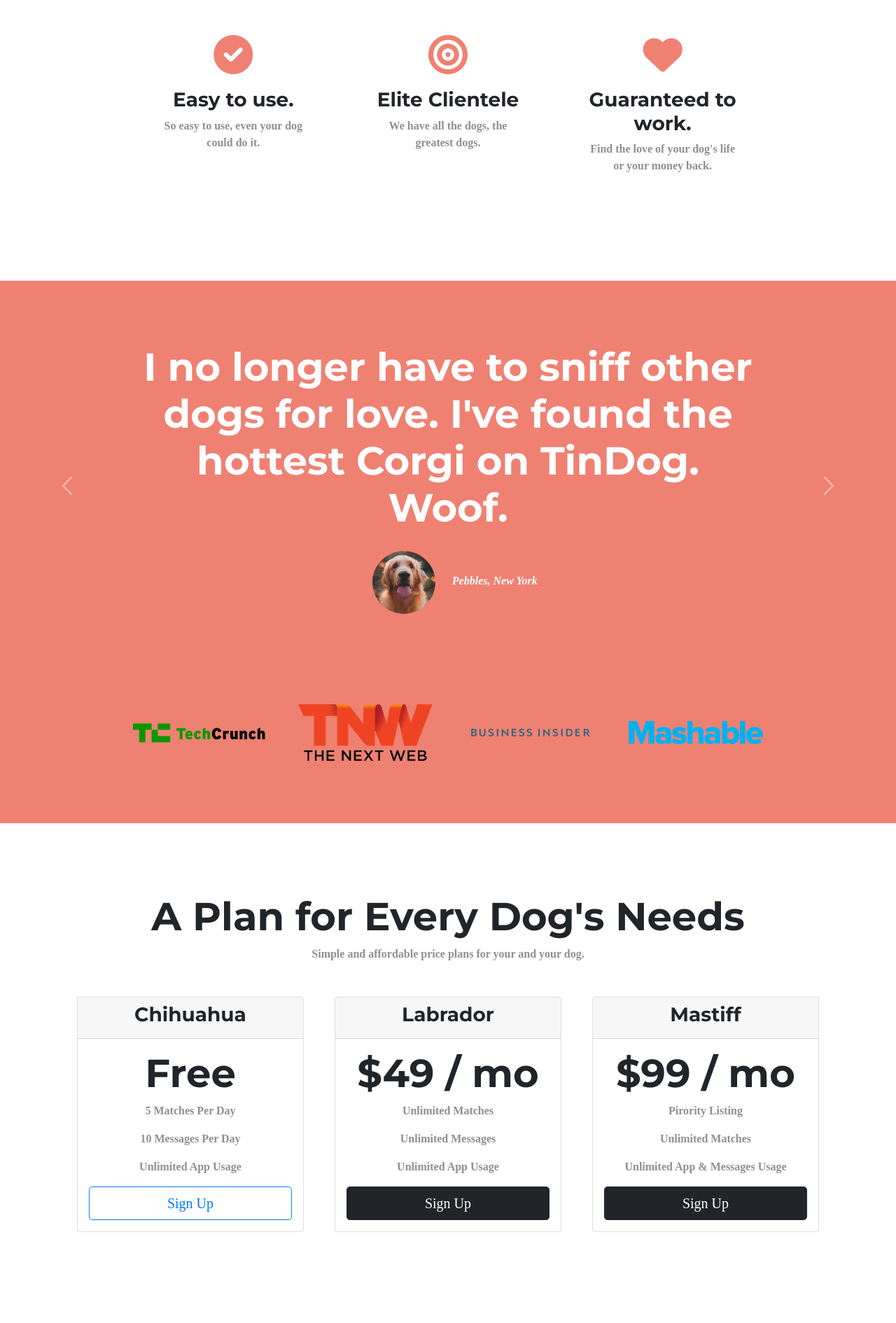
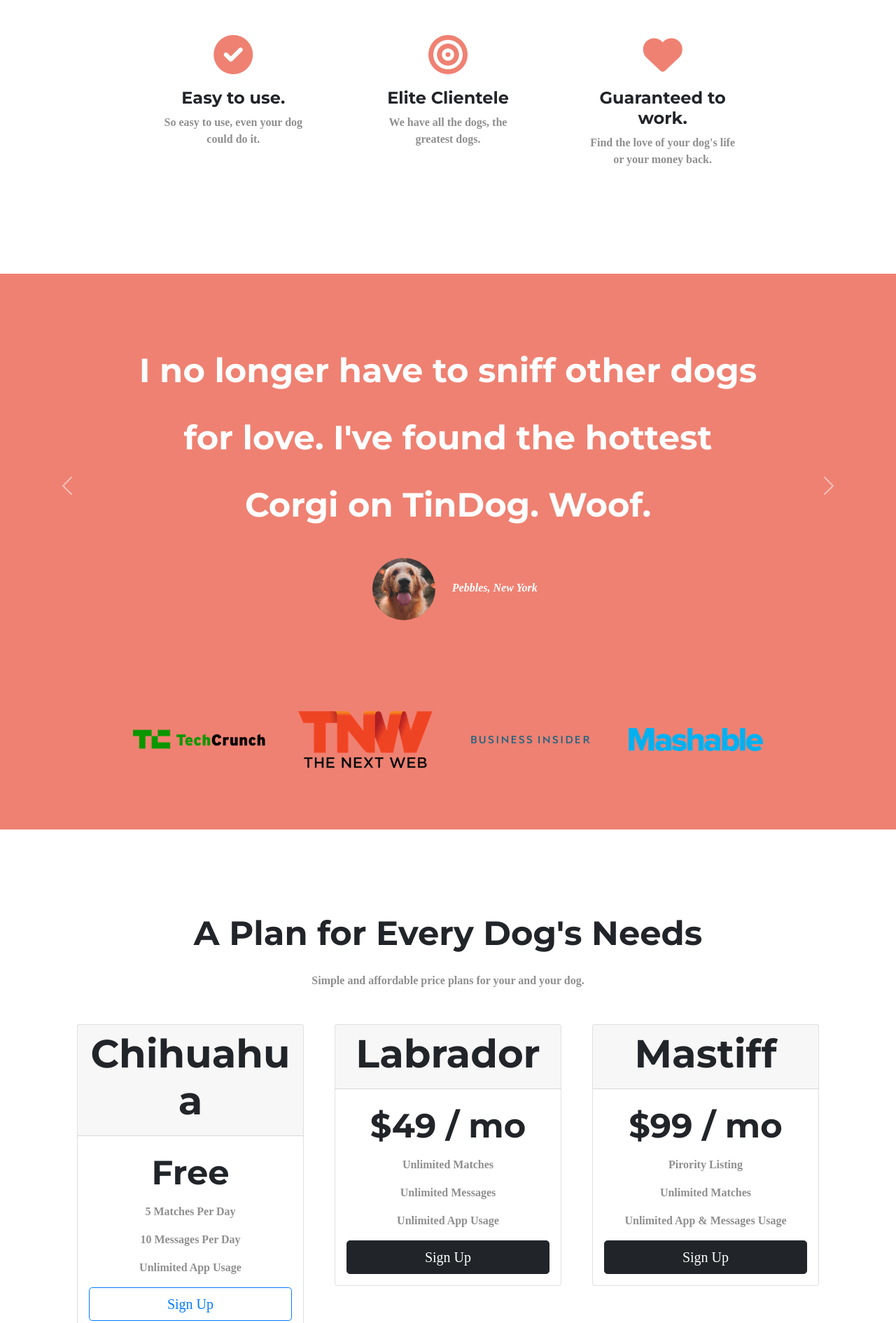
Before and after one commit to sherryrich/tindog, a plain HTML site: page index.html in a window 1280 px wide. Shown: the part 840-2730 px from the top of the page at 70% size. Drawn offline with nearby package versions, Linux system fonts and the light colour scheme.

Commit message:
refactring css

```diff
--- a/assets/css/style.css
+++ b/assets/css/style.css
@@ -4,33 +4,37 @@ body {
     font-family: 'Montserrat, sans-serif';
     line-height: 1.5;
     font-weight: 900;
+    text-align: center;
 }
 
 #title {
     background-color: #ff4c68;
     color: #fff;
+    text-align: left;
 }
 
-h1 {
+h1, h2, h3, h4, h5, h6 {
     font-family: 'Montserrat';
     font-weight: 900;
     font-size: 3.5rem;
 }
 
-h2 {
-    font-family: 'Montserrat';
-    font-weight: 900;
-    font-size: 3.5rem;
-    line-height: 1.2;
-}
-
-h3 {
-    font-family: 'Montserrat';
-    font-weight: 900;
-}
 
 p{
     color: #8f8f8f;
+}
+
+.big-heading {
+    font-family: 'Montserrat';
+    font-size: 3.5rem;
+    font-weight: 900;
+    line-height: 1.3;
+}
+
+
+.section-heading {
+    font-size: 3rem;
+    line-height: 2;
 }
 
 .container-fluid {
@@ -56,8 +60,9 @@ p{
     .nav-link {
         font-size: 1.2rem;
         font-family: "Montserrat";
-        font-weight: 300;
+        font-weight: 800;
     }
+
 
     /* buttons */
 
@@ -81,7 +86,9 @@ p{
     padding: 3% 15% 7%;
 }
 
-
+.feature-title {
+    font-size: 1.5rem;
+}
 
 .white-section {
     background-color: #fff;
@@ -91,7 +98,6 @@ p{
 
 
     .features-section {
-        text-align: center;
         padding: 5%;
         padding-top: -150px;
     }
@@ -116,11 +122,14 @@ p{
 
 
     #testimonials {
-        text-align: center;
         background-color: #ef8172;
         color: #fff;
     }
 
+    .testimonial-text {
+        font-size: 3rem;
+        line-height: 2;
+    }
 
     .testimonial-image {
         width: 10%;
@@ -130,7 +139,6 @@ p{
 
     #press {
         background-color: #ef8172;
-        text-align: center;
         padding-bottom: 3%;
     }
 
@@ -148,7 +156,11 @@ p{
 
 #pricing {
     padding: 100px;
-    text-align: center;
+}
+
+.price-text{
+    font-size: 3rem;
+    line-height: 1.5;
 }
 
 .btn-block {
@@ -170,7 +182,6 @@ p{
 
 
 #cta {
-    text-align: center;
     background-color: #ef8172;
     color: #fff;
     padding: 7% 15%;
@@ -178,19 +189,12 @@ p{
     margin-bottom: 0.5rem;
 }
 
-.cta-heading {
-    font-family: 'Montserrat';
-    font-weight: 900;
-    font-size: 3.5rem;
-    line-height: 1.5;
-}
 
 
 /* footer section */
 
 #footer {
     padding: 7% 15%;
-    text-align: center;
 }
 
 .social-media-icon {
--- a/index.html
+++ b/index.html
@@ -52,7 +52,7 @@
             <!-- anything smaller than large size will be 100% with -->
             <div class="row">
                 <div class="col-lg-6">
-                    <h1>Meet new and interesting dogs nearby.</h1>
+                    <h1 class="big-heading">Meet new and interesting dogs nearby.</h1>
                     <button type="button" class="download-button btn btn-dark btn-lg"><i class="fa-brands fa-apple"></i>
                         Download</button>
                     <button type="button" class="download-button btn btn-outline-light btn-lg"><i
@@ -72,19 +72,19 @@
             <div class="row">
                 <div class="col-lg-4 features-section">
                     <div><i class=" fa-solid fa-circle-check"></i>
-                        <h3>Easy to use.</h3>
+                        <h3 class="feature-title">Easy to use.</h3>
                         <p>So easy to use, even your dog could do it.</p>
                     </div>
                 </div>
                 <div class="col-lg-4 features-section">
                     <div><i class=" fa-solid fa-bullseye"></i>
-                        <h3>Elite Clientele</h3>
+                        <h3 class="feature-title">Elite Clientele</h3>
                         <p>We have all the dogs, the greatest dogs.</p>
                     </div>
                 </div>
                 <div class="col-lg-4 features-section">
                     <div><i class="fa-solid fa-heart"></i>
-                        <h3>Guaranteed to work.</h3>
+                        <h3 class="feature-title">Guaranteed to work.</h3>
                         <p>Find the love of your dog's life or your money back.</p>
                     </div>
                 </div>
@@ -100,7 +100,7 @@
         <div id="testimonial-carousel" class="carousel slide" data-ride="false">
             <div class="carousel-inner">
                 <div class="carousel-item active">
-                    <h2>I no longer have to sniff other dogs for love. I've found the hottest Corgi on TinDog. Woof.
+                    <h2 class="testimonial-text">I no longer have to sniff other dogs for love. I've found the hottest Corgi on TinDog. Woof.
                     </h2>
                     <img class="testimonial-image" src="assets/images/dog-img.jpg" alt="dog-profile">
                     <em>Pebbles, New York</em>
@@ -141,7 +141,7 @@
 
     <section id="pricing">
 
-        <h2>A Plan for Every Dog's Needs</h2>
+        <h2 class="section-heading">A Plan for Every Dog's Needs</h2>
         <p>Simple and affordable price plans for your and your dog.</p>
 
         <div class="row">
@@ -152,7 +152,7 @@
                     <h3>Chihuahua</h3>
                 </div>
                 <div class="card-body">
-                    <h2>Free</h2>
+                    <h2 class="price-text">Free</h2>
                     <p>5 Matches Per Day</p>
                     <p>10 Messages Per Day</p>
                     <p>Unlimited App Usage</p>
@@ -168,7 +168,7 @@
                         <h3>Labrador</h3>
                     </div>
                     <div class="card-body">
-                        <h2>$49 / mo</h2>
+                        <h2 class="price-text">$49 / mo</h2>
                         <p>Unlimited Matches</p>
                         <p>Unlimited Messages</p>
                         <p>Unlimited App Usage</p>
@@ -183,7 +183,7 @@
                         <h3>Mastiff</h3>
                     </div>
                     <div class="card-body">
-                        <h2>$99 / mo</h2>
+                        <h2 class="price-text">$99 / mo</h2>
                         <p>Pirority Listing</p>
                         <p>Unlimited Matches</p>
                         <p>Unlimited App & Messages Usage</p>
@@ -199,7 +199,7 @@
 
     <section id="cta">
 
-        <h3 class="cta-heading">Find the True Love of Your Dog's Life Today.</h3>
+        <h3 class="big-heading">Find the True Love of Your Dog's Life Today.</h3>
         <button type="button" class="download-button btn btn-dark btn-lg"><i class="fa-brands fa-apple"></i>
             Download</button>
         <button type="button" class="download-button btn btn-outline-light btn-lg"><i
```
